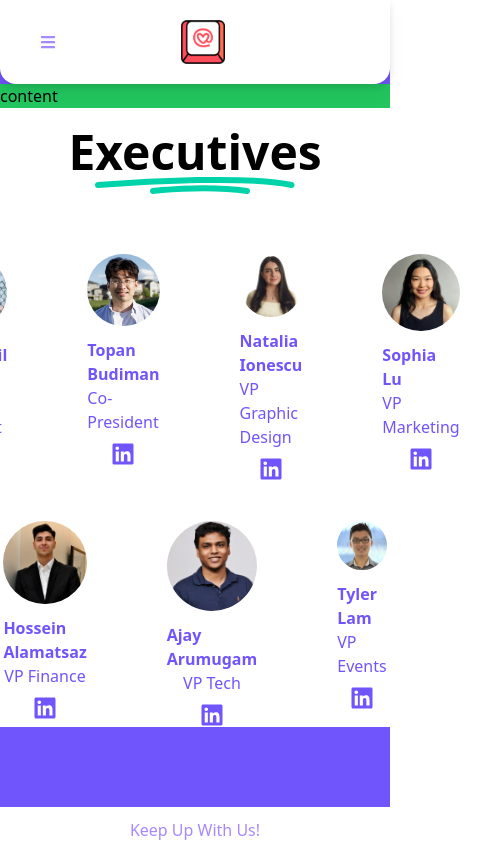
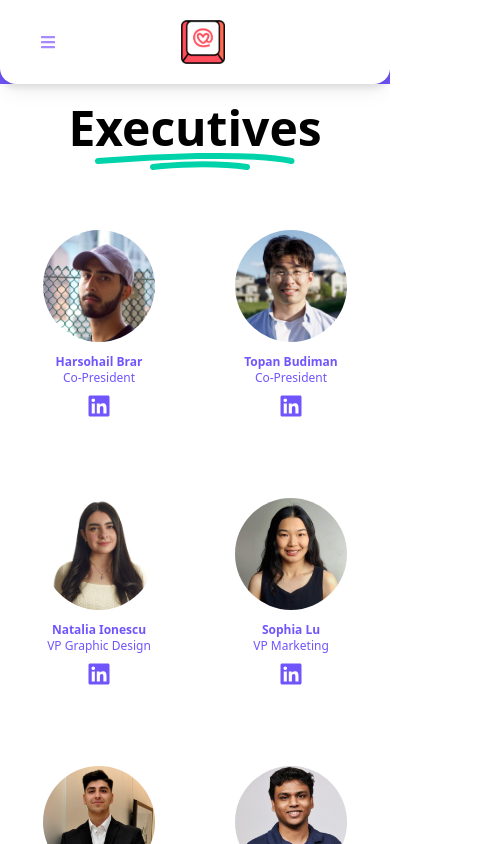
Before and after one commit to Code-the-Change-YYC/code-the-change-yyc-site, a Next.js app: page / in a window 390 px wide. Shown: the top 844 px of the page, 500 px wide, since content can reach past the window. Built offline with nearby package versions, Linux system fonts and the light colour scheme; a web font is replaced by a local one.

Commit message:
fix: Correct mobile view

```diff
--- a/components/Executives.jsx
+++ b/components/Executives.jsx
@@ -4,13 +4,12 @@ import Heading from "./Heading";
 import { FontAwesomeIcon } from "@fortawesome/react-fontawesome";
 import { faLinkedin } from "@fortawesome/free-brands-svg-icons";
 
-const EXECUTIVES_CONTAINER = "bg-white flex flex-col items-center mb-20";
-const EXECUTIVE_LEVEL_CONTAINER = "flex flex-row justify-center mt-10";
-const PROFILE_CONTAINER = "flex flex-col items-center mx-10";
-const PROFILE_SIZE = 200;
+const EXECUTIVES_CONTAINER = "bg-white flex flex-col items-center mb";
+const EXECUTIVE_LEVEL_CONTAINER = "flex flex-row flex-wrap justify-center w-full sm:w-8/12";
+const PROFILE_CONTAINER = "flex flex-col items-center m-10";
 
 const Executives = () => {
-  const executivesFirstRow = [
+  const executives = [
     {
       name: "Harsohail Brar",
       file: "Harsohail Brar.jpg",
@@ -29,15 +28,11 @@ const Executives = () => {
       position: "VP Graphic Design",
       linkedin: "natalia-ionescu",
     },
-    {
-      name: "Sophia Lu",
+    { name: "Sophia Lu",
       file: "Sophia Lu.jpg",
       position: "VP Marketing",
       linkedin: "sophialu1",
     },
-  ];
-
-  const executivesSecondRow = [
     {
       name: "Hossein Alamatsaz",
       file: "Hossein Alamatsaz.jpg",
@@ -64,11 +59,11 @@ const Executives = () => {
     </Link>
   );
 
-  const ProfileElement = ({ name, file, position, linkedin }) => (
+  const Avatar = ({ name, file, position, linkedin }) => (
     <div className={PROFILE_CONTAINER}>
-      <Image className="rounded-full" src={`/profiles/${file}`} alt={name} height={PROFILE_SIZE} width={PROFILE_SIZE} />
-      <h2 className="text-[#7055FD] font-semibold mt-3">{name}</h2>
-      <h2 className="text-[#7055FD] font-medium mb-2">{position}</h2>
+      <img src={`/profiles/${file}`} alt={name} className={`w-28 sm:w-48 rounded-full`}/>
+      <h2 className="text-[#7055FD] text-xs sm:text-base font-semibold mt-3">{name}</h2>
+      <h2 className="text-[#7055FD] text-xs sm:text-base font-medium mb-2">{position}</h2>
       <FontAwesomeLink username={linkedin} icon={faLinkedin} />
     </div>
   );
@@ -77,13 +72,8 @@ const Executives = () => {
     <div className={EXECUTIVES_CONTAINER}>
       <Heading longUnderline={true}>Executives</Heading>
       <div className={EXECUTIVE_LEVEL_CONTAINER}>
-        {executivesFirstRow.map((props) => (
-          <ProfileElement key={props.name} {...props} />
-        ))}
-      </div>
-      <div className={EXECUTIVE_LEVEL_CONTAINER}>
-        {executivesSecondRow.map((props) => (
-          <ProfileElement key={props.name} {...props} />
+        {executives.map((props) => (
+          <Avatar key={props.name} {...props} />
         ))}
       </div>
     </div>
--- a/pages/_app.js
+++ b/pages/_app.js
@@ -14,9 +14,6 @@ function MyApp({ Component, pageProps }) {
       <Navbar />
       <Component {...pageProps} />
       {/* CONTAINER FOR CONTENT BELOW TO TEST NAVBAR IS IN RIGHT POSITION*/}
-      <div className="mb-auto bg-green-500">
-        <h1>content</h1>
-      </div>
       <Executives />
       <Footer />
     </div>
```
